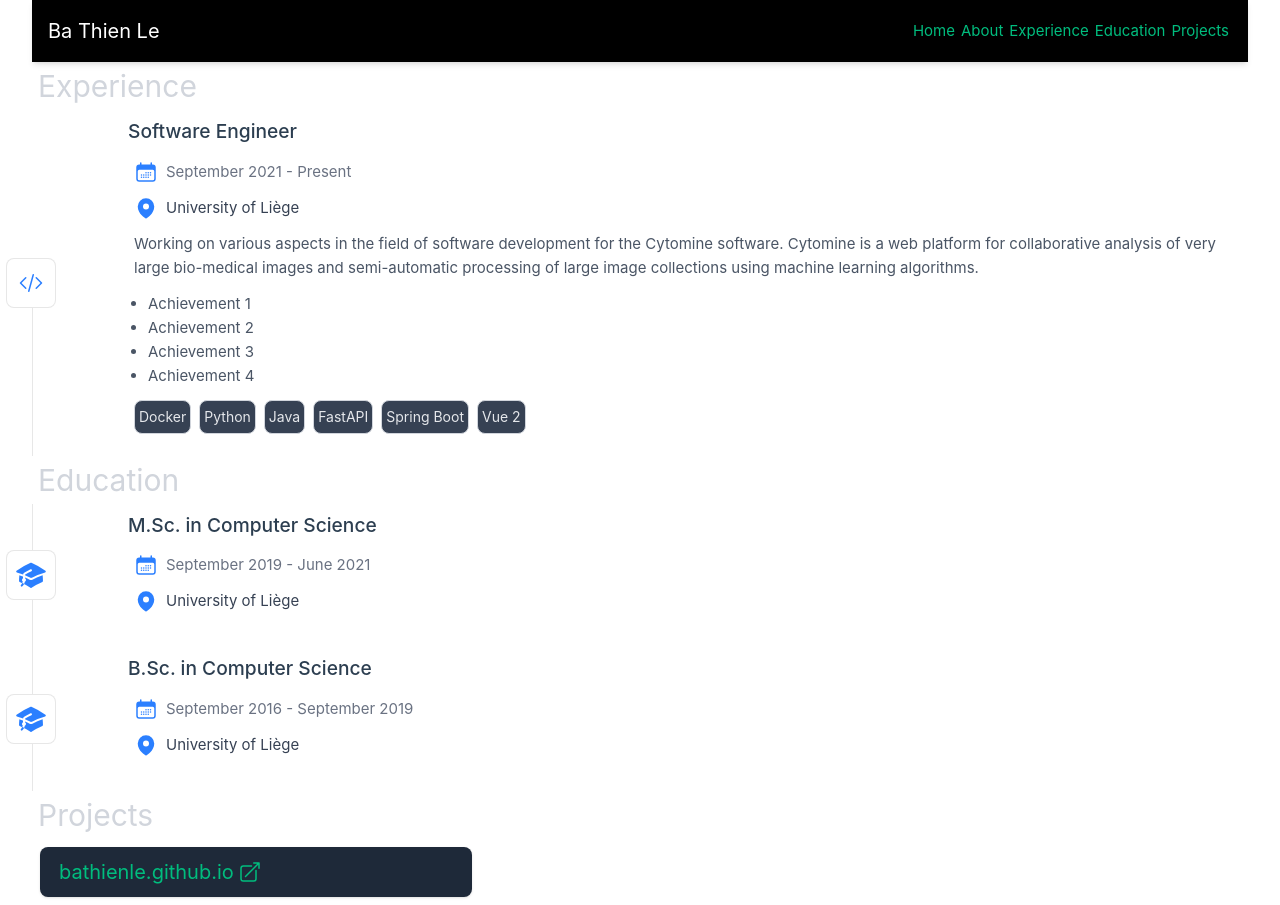
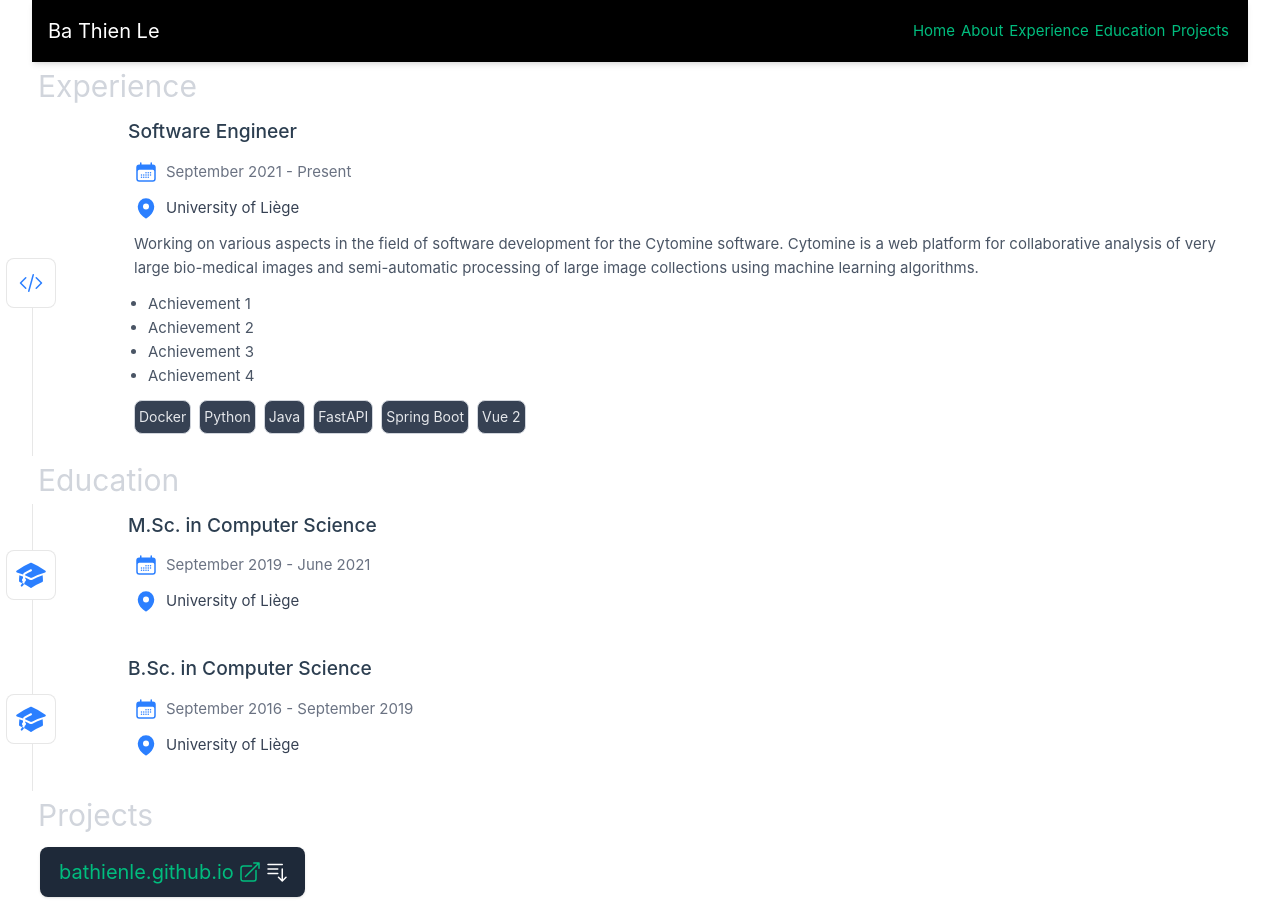
Before and after one commit to bathienle/bathienle.github.io, a Vue app: page / in a window 1280 px wide. Built offline with nearby package versions, Linux system fonts and the light colour scheme; the HTML template or start-up script is replaced by a standard one.

Commit message:
Add icon for collapse

```diff
--- a/src/components/CollapsibleItem.vue
+++ b/src/components/CollapsibleItem.vue
@@ -2,8 +2,14 @@
   <div class="w-full max-w-md mx-auto mt-4 p-2">
     <button
       @click="isOpen = !isOpen"
-      class="w-full px-4 py-2 text-left bg-gray-800 text-white rounded-lg shadow hover:bg-blue-700 transition">
+      class="flex items-center justify-between px-4 py-2 text-left bg-gray-800 text-white rounded-lg shadow hover:bg-blue-700 transition"
+    >
       <slot name="heading"></slot>
+
+      <span>
+        <BarsArrowUpIcon v-if="isOpen" class="size-6" />
+        <BarsArrowDownIcon v-else class="size-6" />
+      </span>
     </button>
 
     <div v-show="isOpen" class="p-2 rounded-lg shadow transition-all duration-300">
@@ -14,6 +20,7 @@
 
 <script setup lang="ts">
 import { ref } from 'vue';
+import { BarsArrowDownIcon, BarsArrowUpIcon } from '@heroicons/vue/24/solid';
 
 const isOpen = ref(false);
 </script>
```
